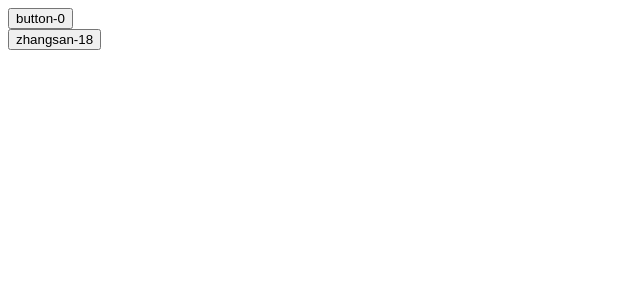
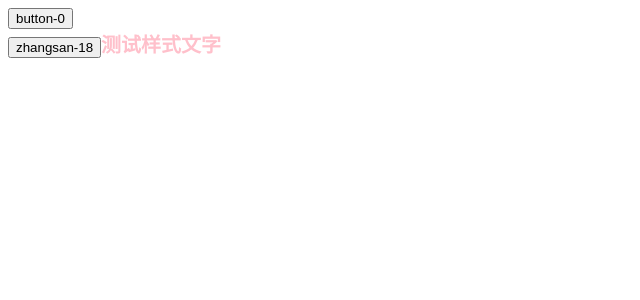
Before and after one commit to Shuai2Code/my-app, a React (Create React App) app: page / in a window 1280 px wide. Shown: the top 300 px of the page, without its empty margins (0-640 px from the left). Built offline with nearby package versions, Linux system fonts and the light colour scheme.

Commit message:
test css style file

```diff
--- a/src/App.js
+++ b/src/App.js
@@ -1,5 +1,5 @@
 import { useState } from 'react'
-
+import './index.css'
 const Button = () => {
   const [stusent, setStudent] = useState({
     name: 'zhangsan',
@@ -31,6 +31,7 @@ const Button = () => {
       <button onClick={changeObject}>
         {stusent.name}-{stusent.age}
       </button>
+      <span className="foo">测试样式文字</span>
     </div>
   )
 }
--- /dev/null
+++ b/src/index.css
@@ -0,0 +1,5 @@
+.foo {
+  font-size: 20px;
+  font-weight: 600;
+  color: pink;
+}
```
